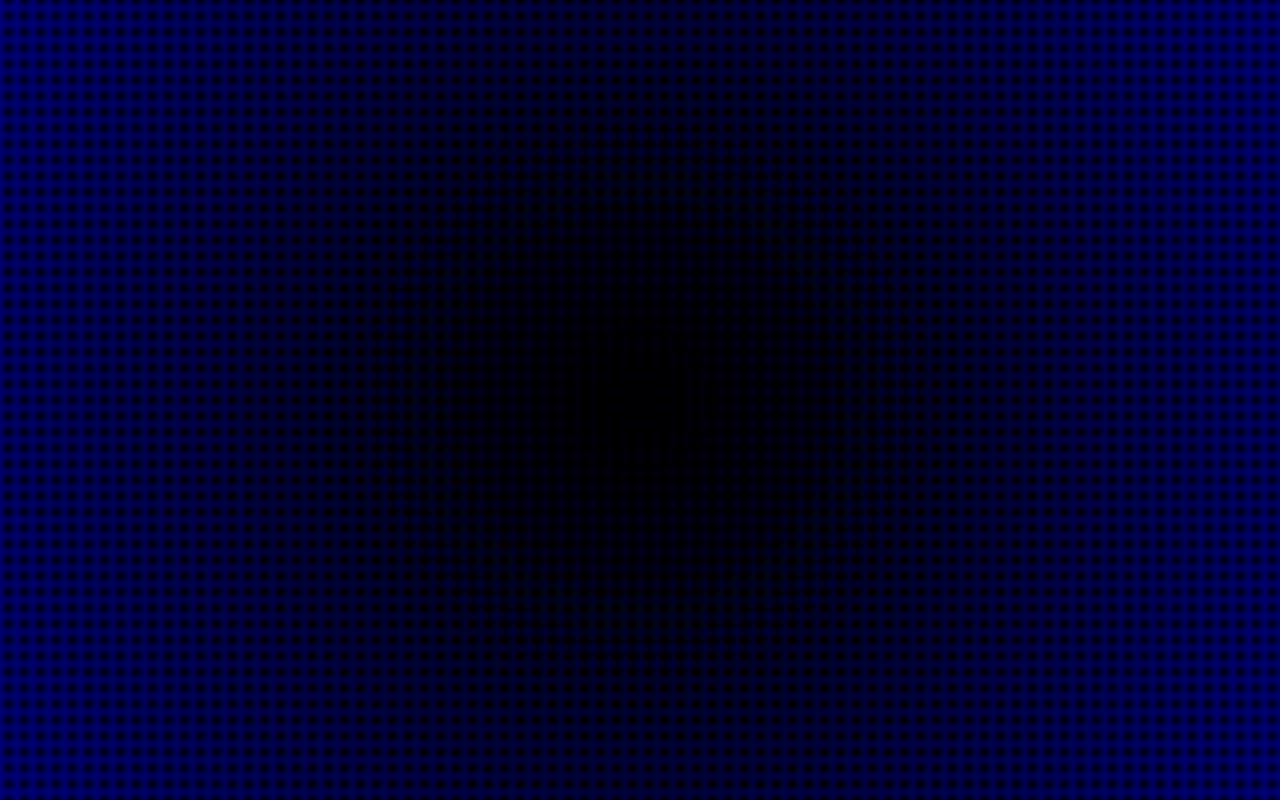
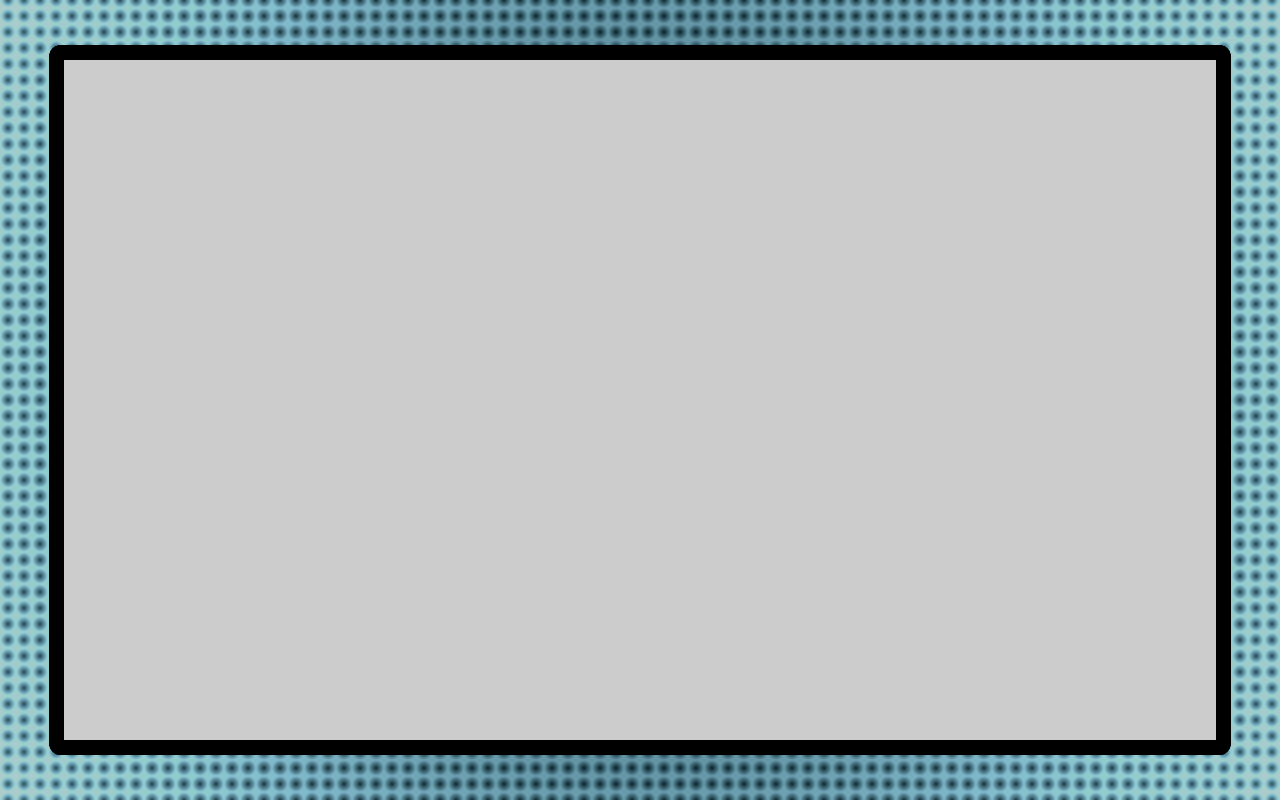
Before and after one commit to KarlVand/folio25, a React (Vite) app: page / in a window 1280 px wide. Built offline with nearby package versions, Linux system fonts and the light colour scheme.

Commit message:
responsive setup

```diff
--- a/src/App.css
+++ b/src/App.css
@@ -8,8 +8,52 @@
   background:
     radial-gradient(closest-side, #888, #fff) 0/ 1em 1em space round,
     radial-gradient(circle at center, #777, #fff);
-  background-color: darkblue;
+  background-color: lightblue;
   background-blend-mode: multiply;
   filter: contrast(2) brightness(0.8);
   overflow: hidden;
 }
+
+#app {
+  position: relative;
+  margin: auto;
+  border: 15px black solid;
+  border-radius: 12px;
+  background-color: aliceblue;
+  /* responsive values */
+  width: 85vw;
+  height: 90vh;
+
+}
+
+/* mobile landscape */
+@media screen and (min-width: 480px)  and (orientation: landscape) {
+  #app {
+    width: 90vw;
+    height: 85vh;
+  }
+}
+
+/* table portrait */
+@media screen and (min-width: 768px)  and (orientation: portrait) {
+  #app {
+    width: 90vw;
+    height: 95vh;
+  }
+}
+
+/* tablet landscape */
+@media screen and (min-width: 768px) and (orientation: landscape) {
+
+}
+
+/* Laptop */
+@media screen and (min-width: 1025px) {
+
+}
+
+/* desktop + */
+@media screen and (min-width: 1900px) {
+
+
+}
```
